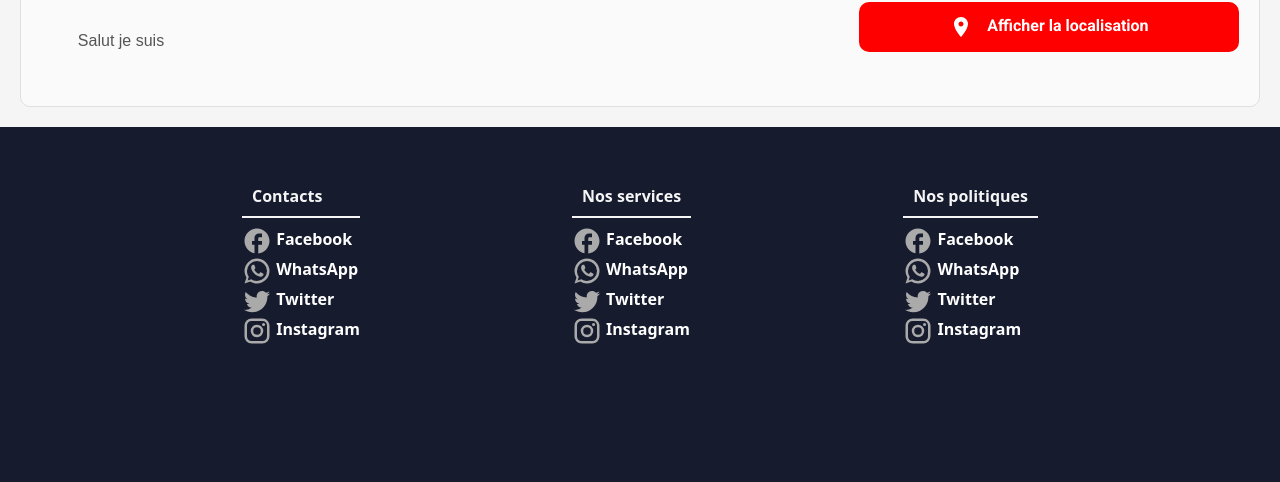
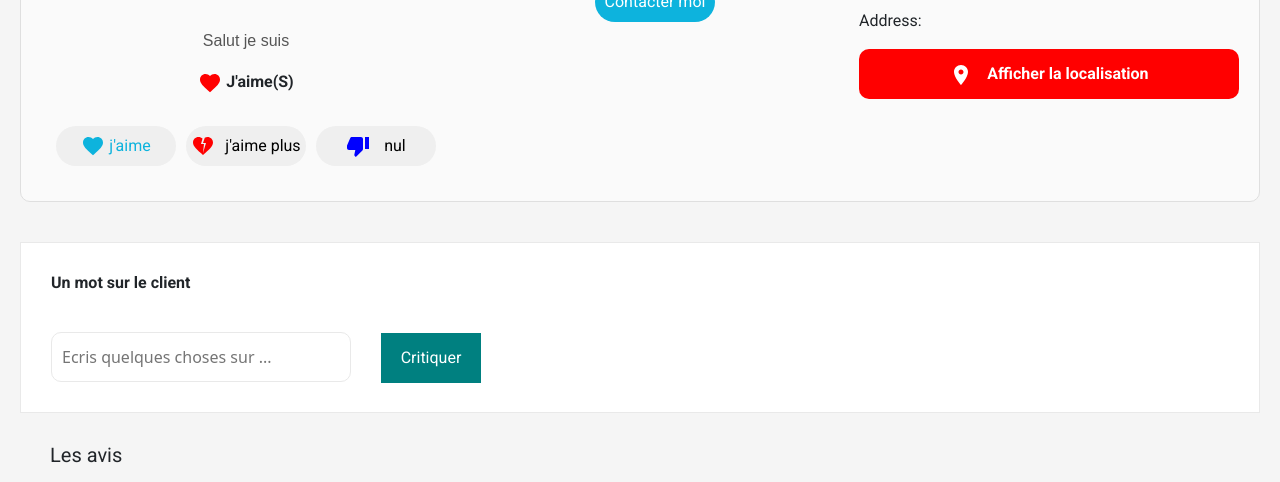
Before and after one commit to salif18/FreeMali, a React (Create React App) app in the folder app/: page /profile/1 in a window 1280 px wide. Shown: the part 470-952 px from the top of the page. Built offline with nearby package versions, Linux system fonts and the light colour scheme; no server answers; a web font is replaced by a local one; what google-maps-react would draw is missing.

Commit message:
ajout de fonction like depuis fronttend

```diff
--- a/app/src/constants/card/Employers.js
+++ b/app/src/constants/card/Employers.js
@@ -1,6 +1,6 @@
 import React from 'react';
 import { useNavigate } from 'react-router';
-
+import FavoriteBorderIcon from '@mui/icons-material/FavoriteBorder';
 const Employers = ({item}) => {
   const navigate = useNavigate()
 
@@ -13,7 +13,7 @@ const Employers = ({item}) => {
             <div className='card-body'>
               <h2>{item.profile.nom} {item.profile.prenom} </h2>
               <p>{item.profile.proffession}</p>
-
+              <p style={{color:'red',fontSize:12,fontFamily:"Montserrat"}}><FavoriteBorderIcon style={{color:'red',marginLeft:10}}/> {item.profile.likes}</p>
             </div>
             <div className='container-bt'>
               <button className='btn-contacter' onClick={()=>navigate(`/profile/${item._id}`)}>Contacter</button>
--- a/app/src/pages/Profile.jsx
+++ b/app/src/pages/Profile.jsx
@@ -7,7 +7,9 @@ import Footer from '../constants/Footer';
 import axios from 'axios';
 import { MyStore } from '../context/myStore';
 import MapsPrestataire from '../Maps/MapsPrestataire';
-
+import FavoriteIcon from '@mui/icons-material/Favorite';
+import HeartBrokenIcon from '@mui/icons-material/HeartBroken';
+import ThumbDownIcon from '@mui/icons-material/ThumbDown';
 
 const Profile = () => {
     const navigate = useNavigate()
@@ -24,6 +26,23 @@ const Profile = () => {
             }).catch(err => console.log(err))
     },[])
 
+    const handleLike=()=>{
+          axios.post(`http://localhost:3002/profiles/${id}/notations`,{userId:userId,likes:1})
+          .then((res)=>res.data)
+          .catch((err)=>console.log(err))
+    }
+
+const handlePlus =()=>{
+    axios.post(`http://localhost:3002/profiles/${id}/notations`,{userId:userId,likes:0})
+    .then((res)=>res.data)
+    .catch((err)=>console.log(err))
+}
+
+    const handleDisLike =()=>{
+        axios.post(`http://localhost:3002/profiles/${id}/notations`,{userId:userId,likes:-1})
+        .then((res)=>res.data)
+        .catch((err)=>console.log(err))
+    }
 
     return (
         <>
@@ -42,7 +61,20 @@ const Profile = () => {
 
               <div className='card-body'>
                <h1>Salut je suis {item.nom} {item.prenom}</h1>
-               <p></p>
+
+               <div className='les-notes'>
+               <p><FavoriteIcon style={{color:'red'}} /> {(item.likes)} j'aime(s)</p>
+               </div>
+
+               <div className='btn-avis'>
+               <button className='btn-j' onClick={()=>handleLike()}>
+               <FavoriteIcon style={{color:'rgb(13,179,221),marginRight:10'}} /> j'aime</button>
+               <button className='btn-nj' onClick={()=>handlePlus()} >
+               <HeartBrokenIcon style={{color:'red',marginRight:10}} />j'aime plus</button>
+               <button className='btn-jp' onClick={()=>handleDisLike()}>
+               <ThumbDownIcon style={{color:'blue',marginRight:10}} /> nul</button>
+               </div>
+
               </div>
             </div>
 
@@ -63,6 +95,28 @@ const Profile = () => {
             </div>
 
             </div>
+            <div className='les-notations'>
+            <div className='header-avis'>
+              <h1>Un mot sur le client</h1>
+
+              <input
+              className="input-avis"
+              type="text"
+              value=''
+
+              placeholder="Ecris quelques choses sur ..."
+            />
+            <button className="btn-avis-input"
+
+            >Critiquer</button>
+
+            </div>
+
+            <div className='avis'>
+               <h1>Les avis</h1>
+            </div>
+
+            </div>
             <Footer/>
         </div>
         </>
--- a/app/src/styles/Empcard.scss
+++ b/app/src/styles/Empcard.scss
@@ -1,6 +1,6 @@
 .empCard{
     width: 210px;
-    height: 320px;
+    height: 355px;
     border-radius: 10px;
     cursor: pointer;
     margin:20px;
--- a/app/src/styles/_profile.scss
+++ b/app/src/styles/_profile.scss
@@ -73,6 +73,33 @@
     font-size: 16px;
     font-weight: 400;
 }
+
+.les-notes{
+    p{
+        font-family: Roboto;
+        font-size: 16px;
+        font-weight: 600;
+    }
+}
+
+.btn-avis{
+    display: flex;
+    margin: 10px;
+    .btn-j,
+    .btn-nj,
+    .btn-jp{
+        margin:5px;
+        width: 120px;
+        height: 40px;
+        border: none;
+        border-radius: 20px;
+        font-family: Roboto;
+
+    }
+    .btn-j{
+        color:rgb(13, 179, 221)
+    }
+}
 .biograph{
    margin: 20px;
    display: flex;
@@ -95,3 +122,45 @@
     font-family: "Roboto";
     font-weight: 600;
 }
+
+.les-notations{
+    margin:20px;
+
+}
+
+.header-avis{
+   background: #fff;
+   border:1px solid #e9e9e9;
+   padding: 10px;
+    h1{
+        font-family: Roboto;
+        font-size: 16px;
+        font-weight: 600;
+    }
+    .input-avis{
+        margin: 20px;
+        width: 300px;
+        height: 50px;
+        border: 1px solid #e9e9e9;
+        border-radius: 10px;
+        padding: 10px;
+    }
+
+    .btn-avis-input{
+        margin: 10px;
+        width: 100px;
+        border: none;
+        background: teal;
+        height: 50px;
+        text-align: center;
+        font-family: Roboto;
+        font-size: 16px;
+        color:#fff
+    }
+}
+
+.avis{
+
+    padding: 10px;
+    // background: #fff;
+}
```
Also changed, not shown: 1 other file (tests, documents, lock files or other folders).
